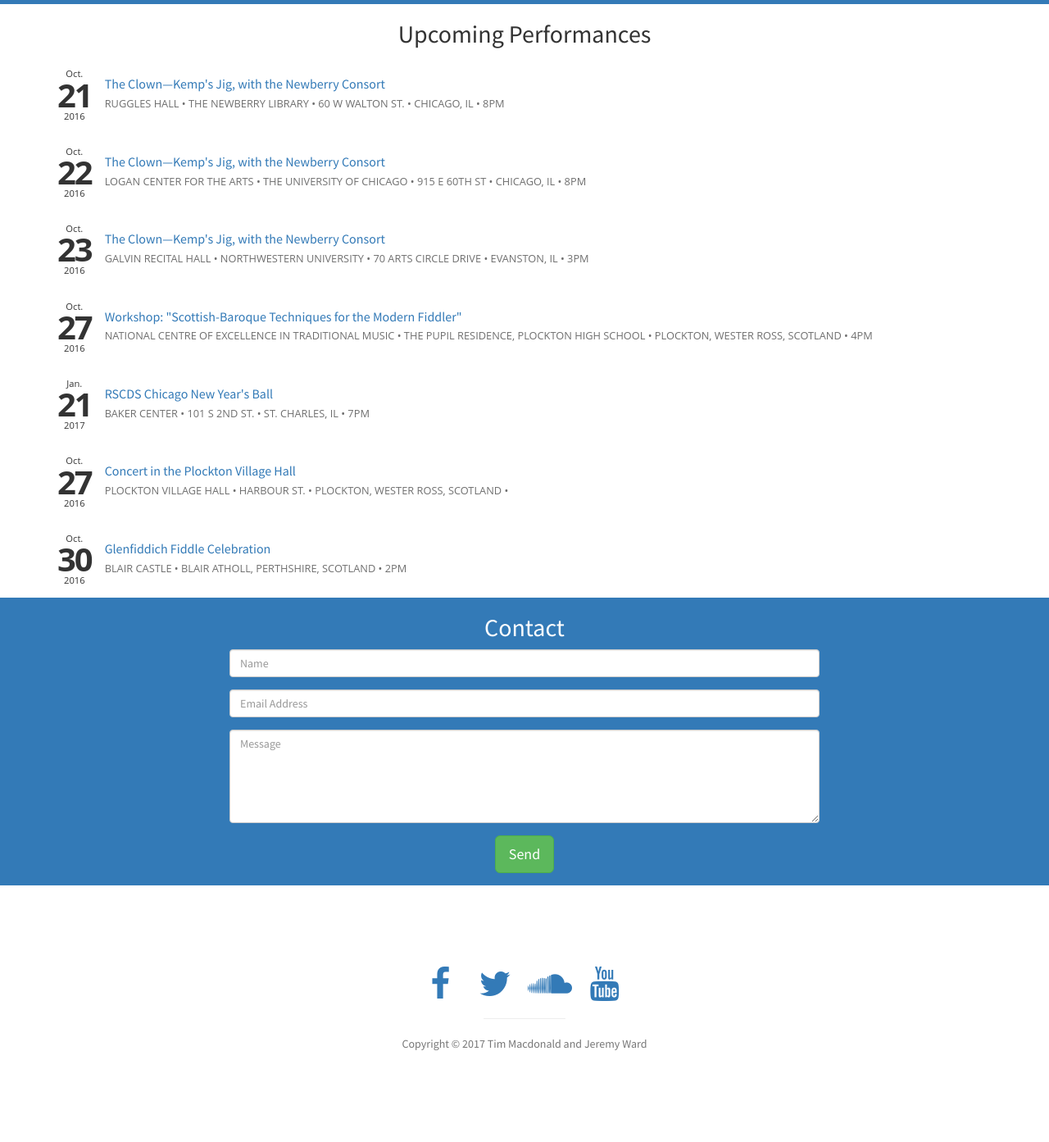
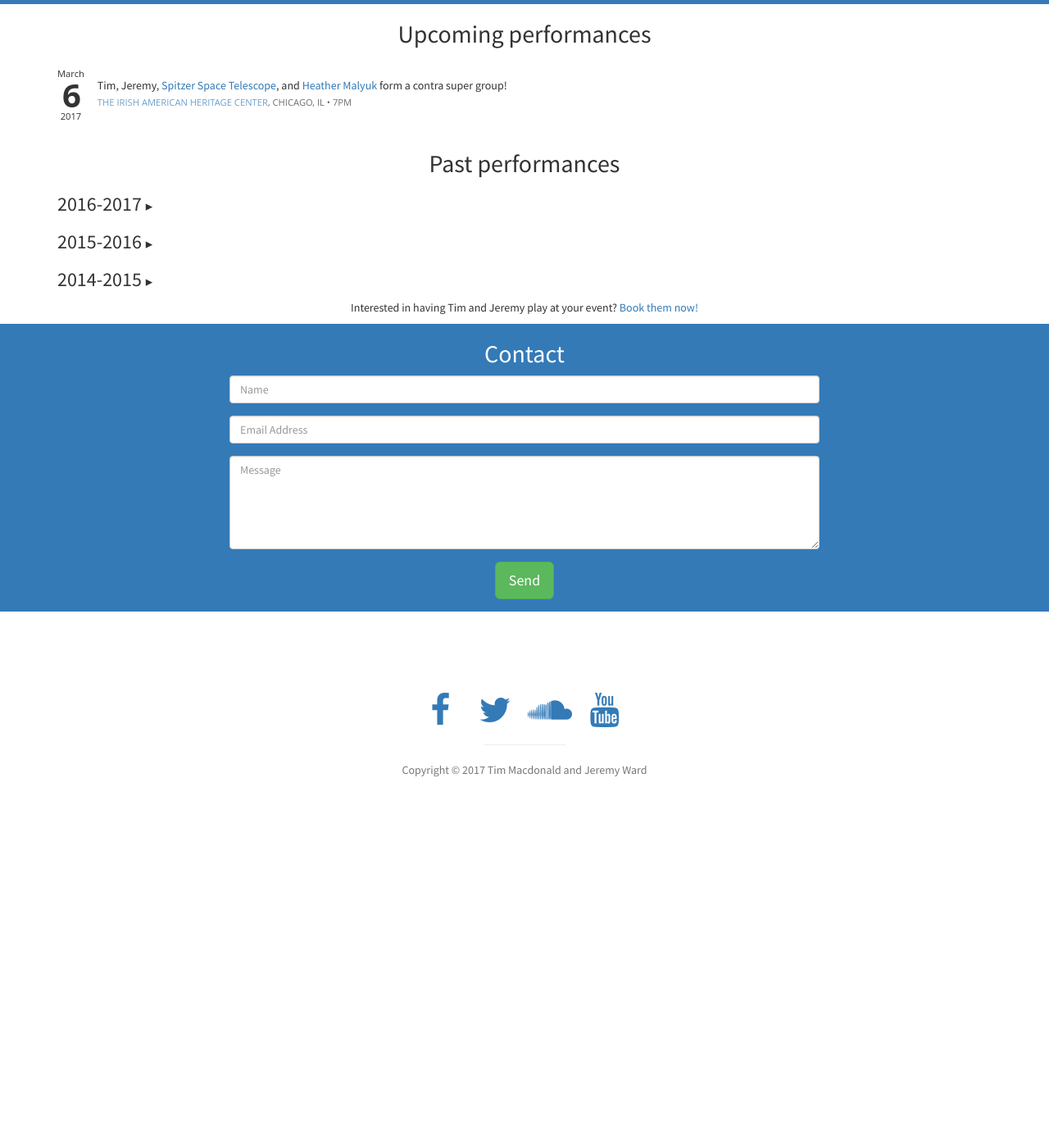
Before and after one commit to timandjeremy/timandjeremy.github.io, a Jekyll site: the page built from index.html, in a window 1280 px wide. Shown: the part 2960-4353 px from the top of the page at 82% size. Built offline with Jekyll 4.4.1, drawn with Linux system fonts in a browser that asks for light colours; after the commit the page ends 4019 px from its top, so only the background shows below that.

Commit message:
Real calendar

```diff
--- /dev/null
+++ b/_data/calendar.yml
@@ -0,0 +1,168 @@
+- season: 2014-2015
+  events:
+
+  - date: 2015-05-17
+    time: 2pm
+    title: "Free Scottish performance with [Jeremy Ward](http://www.jeremydavidward.com/)"
+    location: "[The Duke of Perth](http://www.dukeofperth.com/), Chicago, IL"
+
+  - date: 2015-06-20
+    time: 11:30AM & 3:00pm
+    title: "Scottish concert with [Jeremy Ward](http://www.jeremydavidward.com/) at the [Chicago Highland Games](http://www.chicagoscots.org/highlandgames/)"
+    location: "[Hamilton Lakes](http://www.hamiltonpartners.com/location_overview.php?id=43&region=IL&type=office), Itasca, IL"
+
+  - date: 2015-07-09
+    time: 6:30pm
+    title: "[Midwest Fiddle Championship](http://www.squareroots.org/fiddle/)"
+    location: "[Old Town School of Folk Music](https://www.oldtownschool.org/), Chicago, IL"
+
+  - date: 2015-07-11
+    time: 1:45pm
+    title: "[Midwest Fiddle Championship Finals](http://www.squareroots.org/fiddle/)"
+    location: "[Old Town School of Folk Music](https://www.oldtownschool.org/), Chicago, IL"
+
+- season: 2015-2016
+  events:
+
+  - date: 2015-09-23
+    time: 6pm
+    title: "*[Music of the British Isles with an Italian Twist](http://www.constellation-chicago.com/event/945755-classical-revolution-bbe-chicago/)* with the [Bach and Beethoven Ensemble](http://www.bbensemble.org/)"
+    location: "[Constellation](http://www.constellation-chicago.com/), 3111 N Western Ave., Chicago, IL"
+
+  - date: 2015-10-12
+    time: 7pm
+    title: "[House concert](https://www.facebook.com/events/140135803007308/) with [Jeremy Ward](http://www.jeremydavidward.com)"
+    location: "Wicker Park ([contact Tim](/contact.html) for address), Chicago, IL"
+
+  - date: 2015-10-25
+    title: "[Glenfiddich Fiddle Championship](http://www.glenfiddich.com/uk/explore/latest-events/glenfiddich-fiddle-championship/)"
+    location: Blair Castle, Perthshire, Scotland
+
+  - date: 2015-10-26
+    time: 7:30pm
+    title: "[Dunkeld and District Strathspey and Reel Society](http://www.dunkeldstrathspeyandreel.org/)"
+    location: Dunkeld, Scotland
+
+  - date: 2015-10-29
+    title: "Concert with [Jeremy Ward](http://www.jeremydavidward.com/) at [The National Centre of Excellence in Traditional Music](http://www.musicplockton.org/). Preceded by a workshop."
+    location: Plockton, Scotland
+
+  - date: 2015-12-07
+    time: 7pm
+    title: "[Caledonian Regency Ball](http://chicagolandecd.org/special-events/caledonian-regency-ball/) called by [Susan de Guardiola](http://www.kickery.com/) with [Jeremy Ward](http://www.jeremydavidward.com/) and [Jonathan Whitall](http://thecosmicotters.com/)"
+    location: Oak Park, IL
+
+  - date: 2015-12-16
+    time: 4pm
+    title: "Colloquium on [\"Folk but Baroque: Re-examining the Performance Practice and Genre of 18th-century Scotland\"](https://www.facebook.com/events/1701979106684557/) with [Jeremy Ward](http://www.jeremydavidward.com) and [David Schrader](http://www.davidschrader.com/)"
+    location: "Towner Fellows' Lounge at [The Newberry Library](http://newberry.org/), Chicago, IL"
+
+  - date: 2016-01-15
+    time: 7pm
+    title: "Private event with [Jeremy Ward](http://www.jeremydavidward.com)"
+    location: "Chicago, IL"
+
+  - date: 2016-01-16
+    time: 7pm
+    title: "[Scottish Country Dance Ball](https://rscdschicago.wordpress.com/special-events/) with [Jeremy Ward](http://www.jeremydavidward.com)"
+    location: Baker Community Center, St. Charles, IL
+
+  - date: 2016-01-17
+    time: 1:30pm
+    title: "[Scottish Tea Dance](https://rscdschicago.wordpress.com/special-events/) with [Jeremy Ward](http://www.jeremydavidward.com)"
+    location: Baker Community Center, St. Charles, IL
+
+  - date: 2016-02-05
+    time: 8pm
+    title: "[Old Lazarus' Harp February Concert](https://www.facebook.com/OldLazarusHarp) with [Jeremy Ward](http://www.jeremydavidward.com)"
+    location: "[The Galway Arms](http://galwayarms.com/), 2442 N Clark St, Chicago, IL"
+
+  - date: 2016-02-25
+    title: "Private lecture on musical styles"
+    location: "[Wheaton College](http://www.wheaton.edu/), Wheaton, IL"
+
+  - date: 2016-02-27
+    title: "[University of Glasgow Chicago Burns Supper](http://www.gla.ac.uk/alumni/events/headline_437608_en.html) with [Jeremy Ward](http://www.jeremydavidward.com), [Brandi Berry](http://www.bbensemble.org/leadership/), and [Mady Newfield](https://www.linkedin.com/in/mady-newfield-534b9313)"
+    location: "Chicago, IL"
+
+  - date: 2016-03-06
+    time: 7:30pm
+    title: "Scottish workshop for the [Fiddle Club of the World (Chicago Chapter)](https://www.facebook.com/groups/fiddleclub/) with [Jeremy Ward](http://www.jeremydavidward)"
+    location: "[Seman Violins](http://semanviolins.com/), 4447 Oakton St, Skokie, IL"
+
+  - date: 2016-03-19
+    time: 7:30pm
+    title: "House Concert: *Co-Latha Breith Sona* feat. Tim Macdonald and [Jeremy Ward](http://www.jeremydavidward.com)"
+    location: "Lakeview, Chicago, IL ([Contact Tim](/contact.html) for details)"
+
+  - date: 2016-06-06
+    time: 7pm
+    title: "Tim Macdonald & Jeremy Ward with the Degenerate Train Puns play a contra dance"
+    location: "[The Irish American Heritage Center](http://irish-american.org/), Chicago, IL"
+
+  - date: 2016-06-17
+    time: 8:15pm
+    title: "Tim Macdonald and [Jeremy Ward](http://www.jeremydavidward.com) at the [Chicago Highland Games](http://www.chicagoscots.org/highlandgames/)"
+    location: "[Hamilton Lakes](http://www.hamiltonpartners.com/location_overview.php?id=43&region=IL&type=office), Itasca, IL"
+
+  - date: 2016-06-18
+    time: 11:30am
+    title: "Tim Macdonald and [Jeremy Ward](http://www.jeremydavidward.com) at the [Chicago Highland Games](http://www.chicagoscots.org/highlandgames/)"
+    location: "[Hamilton Lakes](http://www.hamiltonpartners.com/location_overview.php?id=43&region=IL&type=office), Itasca, IL"
+
+  - date: 2016-06-18
+    time: 3pm
+    title: "Tim Macdonald and [Jeremy Ward](http://www.jeremydavidward.com) at the [Chicago Highland Games](http://www.chicagoscots.org/highlandgames/)"
+    location: "[Hamilton Lakes](http://www.hamiltonpartners.com/location_overview.php?id=43&region=IL&type=office), Itasca, IL"
+
+  - date: 2016-07-15
+    title: "Two concerts at the [Jane Austen Festival](http://jasnalouisville.com/2016-jane-austen-festival) with [Jeremy Ward](http://www.jeremydavidward.com)"
+    location: Louisville, KY
+
+- season: 2016-2017
+  events:
+
+  - date: 2016-08-22
+    time: 7pm
+    title: "Tim Macdonald & Jeremy Ward (The Fightin' Seahorses) play a contra dance"
+    location: "[The Irish American Heritage Center](http://irish-american.org/), Chicago, IL"
+
+  - date: 2016-08-25
+    time: 5pm
+    title: "Tim Macdonald, Jeremy Ward, and [The BBE](http://www.bbensemble.org/) at a [Scottish Folk Night](http://www.bbensemble.org/new-events-1/2016/8/25/scottish-folk-night)"
+    location: "[Big Bricks](http://bigbrickschicago.com/), 3832 N Lincoln Ave, Chicago, IL"
+
+  - date: 2016-08-27
+    time: 3:30pm
+    title: "Tim Macdonald & Jeremy Ward (The Disgruntled Porcupines) at [Rogers Pork](http://rpublichouse.com/rogers-pork-barbecue-arts-music-festival/)"
+    location: "Jarvis Ave east of Ashland, Rogers Park, Chicago, IL"
+
+  - date: 2016-09-02
+    time: 6pm
+    title: "[The Midwest Sing & Stomp](https://www.facebook.com/events/157202711380049), with music from Tim Macdonald & Jeremy Ward at 10pm"
+    location: "[Red Line Tap](http://www.redlinetap.com/), 7006 N Glenwood Ave, Chicago, IL"
+
+  - date: 2016-09-08
+    time: 5pm
+    title: "Tim Macdonald, Jeremy Ward, and [The BBE](http://www.bbensemble.org/) at a [Scottish Folk Night](http://www.bbensemble.org/new-events-1/2016/8/11/scottish-folk-night)"
+    location: "[The Scottish Home](http://www.thescottishhome.org/), 2800 Desplaines Ave, North Riverside, IL"
+
+  - date: 2016-09-24
+    time: 8pm
+    title: "[*The Gentle Shepherd*](http://www.bbensemble.org/new-events-1/2016/9/24/the-gentle-shepherd) with Tim Macdonald, Jeremy Ward, and [The BBE](http://www.bbensemble.org/)"
+    location: "[The Old Town School of Folk Music](https://www.oldtownschool.org/), 4544 N Lincoln Ave, Chicago, IL"
+
+  - date: 2016-09-25
+    time: 7pm
+    title: "[*The Gentle Shepherd*](http://www.bbensemble.org/new-events-1/2016/9/25/the-gentle-shepherd-2) with Tim Macdonald, Jeremy Ward, and [The BBE](http://www.bbensemble.org/)"
+    location: "[Theater Wit](https://www.theaterwit.org/), 1229 W Belmont Ave, Chicago, IL"
+
+  - date: 2016-09-28
+    time: 8pm
+    title: "Tim & Jeremy and [Spitzer & Mareva](http://sstandmareva.com/) at [Uncommon Ground](http://www.uncommonground.com/edgewater-location)"
+    location: "1401 W Devon Ave, Chicago, IL"
+
+  - date: 2017-03-06
+    time: 7pm
+    title: "Tim, Jeremy, [Spitzer Space Telescope](http://www.sstmusic.com), and [Heather Malyuk](http://www.glassmountain.com) form a contra super group!"
+    location: "[The Irish American Heritage Center](http://irish-american.org/), Chicago, IL"
--- a/_includes/calendar.html
+++ b/_includes/calendar.html
@@ -2,136 +2,38 @@
   <div class="container">
     <div class="row">
       <div class="col-lg-12 text-center">
-        <h2>Upcoming Performances</h2>
+        {% capture currentUnixTimestamp %}{{ "now" | date: "%s" }}{% endcapture %}
+
+        <h2>Upcoming performances</h2>
         <table class="calendar">
-          <tr>
-            <td class="calendar-date">
-              <span class="calendar-date-month">Oct.</span>
-              <span class="calendar-date-day">21</span>
-              <span class="calendar-date-year">2016</span>
-            </td>
-            <td class="calendar-content">
-              <a href="http://newberryconsort.org/">
-                The Clown—Kemp's Jig, with the Newberry Consort
-              </a>
-              <span class="calendar-location-and-time">
-                Ruggles Hall &bull;
-                The Newberry Library &bull;
-                60 W Walton St. &bull;
-                Chicago, IL &bull;
-                8pm
-              </span>
-            </td>
-          </tr>
-          <tr>
-            <td class="calendar-date">
-              <span class="calendar-date-month">Oct.</span>
-              <span class="calendar-date-day">22</span>
-              <span class="calendar-date-year">2016</span>
-            </td>
-            <td class="calendar-content">
-              <a href="http://newberryconsort.org/">
-                The Clown—Kemp's Jig, with the Newberry Consort
-              </a>
-              <span class="calendar-location-and-time">
-                Logan Center for the Arts &bull;
-                The University of Chicago &bull;
-                915 E 60th St &bull;
-                Chicago, IL &bull;
-                8pm
-              </span>
-            </td>
-          </tr>
-          <tr>
-            <td class="calendar-date">
-              <span class="calendar-date-month">Oct.</span>
-              <span class="calendar-date-day">23</span>
-              <span class="calendar-date-year">2016</span>
-            </td>
-            <td class="calendar-content">
-              <a href="http://newberryconsort.org/">
-                The Clown—Kemp's Jig, with the Newberry Consort
-              </a>
-              <span class="calendar-location-and-time">
-                Galvin Recital Hall &bull;
-                Northwestern University &bull;
-                70 Arts Circle Drive &bull;
-                Evanston, IL &bull;
-                3pm
-              </span>
-            </td>
-          </tr>
-          <tr>
-            <td class="calendar-date">
-              <span class="calendar-date-month">Oct.</span>
-              <span class="calendar-date-day">27</span>
-              <span class="calendar-date-year">2016</span>
-            </td>
-            <td class="calendar-content">
-              <a href="http://www.musicplockton.org/">
-                Workshop: "Scottish-Baroque Techniques for the Modern Fiddler"
-              </a>
-              <span class="calendar-location-and-time">
-                National Centre of Excellence in Traditional Music &bull;
-                The Pupil Residence, Plockton High School &bull;
-                Plockton, Wester Ross, Scotland &bull;
-                4pm
-              </span>
-            </td>
-          </tr>
-           <tr>
-            <td class="calendar-date">
-              <span class="calendar-date-month">Jan.</span>
-              <span class="calendar-date-day">21</span>
-              <span class="calendar-date-year">2017</span>
-            </td>
-            <td class="calendar-content">
-              <a href="https://rscdschicago.wordpress.com/special-events/">
-                RSCDS Chicago New Year's Ball
-              </a>
-              <span class="calendar-location-and-time">
-                Baker Center &bull;
-                101 S 2nd St. &bull;
-                St. Charles, IL &bull;
-                7pm
-              </span>
-            </td>
-          </tr>
-          <tr>
-            <td class="calendar-date">
-              <span class="calendar-date-month">Oct.</span>
-              <span class="calendar-date-day">27</span>
-              <span class="calendar-date-year">2016</span>
-            </td>
-            <td class="calendar-content">
-              <a href="http://www.plockton.com/">
-                Concert in the Plockton Village Hall
-              </a>
-              <span class="calendar-location-and-time">
-                Plockton Village Hall &bull;
-                Harbour St. &bull;
-                Plockton, Wester Ross, Scotland &bull;
-              </span>
-            </td>
-          </tr>
-          <tr>
-            <td class="calendar-date">
-              <span class="calendar-date-month">Oct.</span>
-              <span class="calendar-date-day">30</span>
-              <span class="calendar-date-year">2016</span>
-            </td>
-            <td class="calendar-content">
-              <a href="http://www.glenfiddich.com/uk/explore/latest-events/glenfiddich-fiddle-championship/">
-                Glenfiddich Fiddle Celebration
-              </a>
-              <span class="calendar-location-and-time">
-                Blair Castle &bull;
-                Blair Atholl, Perthshire, Scotland &bull;
-                2pm
-              </span>
-            </td>
-          </tr>
+          {%for event in site.data.calendar.last.events %}
+            {% capture eventUnixTimestamp %}{{ event.date | date: "%s" }}{% endcapture %}
+
+            {% if eventUnixTimestamp > currentUnixTimestamp %}
+              {% include custom/calendar_event.html pastOrFuture="future" %}
+            {% endif %}
+          {% endfor %}
         </table>
+
+        <h2>Past performances</h2>
+        {%for season in site.data.calendar reversed %}
+          <h3 class="calendar-season-title">
+            {{ season.season }}
+            <span class="calendar-season-title-arrow">&#9656;</span>
+          </h3>
+          <div class="calendar-season">
+            <table class="calendar">
+              {%for event in season.events %}
+                {% capture eventUnixTimestamp %}{{ event.date | date: "%s" }}{% endcapture %}
+                {% if eventUnixTimestamp < currentUnixTimestamp %}
+                  {% include custom/calendar_event.html pastOrFuture="past" %}
+                {% endif %}
+              {% endfor %}
+            </table>
+          </div>
+        {% endfor %}
+
+        <p>Interested in having Tim and Jeremy play at your event? <a href="#contact">Book them now!</a></p>
       </div>
     </div>
   </div>
--- /dev/null
+++ b/_includes/custom/calendar_event.html
@@ -0,0 +1,16 @@
+<tr data-season="{{ event.season }}">
+  <td data-date="{{ event.date }}" class="calendar-date">
+    <span class="calendar-date-month">{{ event.date | date: "%B" }}</span>
+    <span class="calendar-date-day">{{ event.date | date: "%-d" }}</span>
+    <span class="calendar-date-year">{{ event.date | date: "%Y" }}</span>
+  </td>
+  <td>
+    {{ event.title | markdownify | remove: '<p>' | remove: '</p>' }}
+    <span class="calendar-location-and-time">
+      {{ event.location | markdownify | remove: '<p>' | remove: '</p>' }}
+      {% if event.time %}
+        &bull; {{ event.time }}
+      {% endif %}
+    </span>
+  </td>
+</tr>
--- /dev/null
+++ b/_includes/custom/calendar_season_header.html
@@ -0,0 +1,6 @@
+{% if event.season != currentSeason %}
+  <tr class="calendar-past calendar-season-header" data-season="{{ event.season }}">
+    <td colspan="2"><h3>{{ event.season }} season</h3></td>
+  </tr>
+  {% assign currentSeason = event.season %}
+{% endif %}
--- a/_includes/scripts.html
+++ b/_includes/scripts.html
@@ -6,3 +6,4 @@
 
 <!-- Custom Theme JavaScript -->
 <script src="js/custom.js"></script>
+<script src="js/calendar.js"></script>
--- a/css/stylish-portfolio.css
+++ b/css/stylish-portfolio.css
@@ -283,6 +283,7 @@ a {
 table.calendar {
   background: none;
   border: none;
+  text-align: left;
 }
 
 table.calendar a {
@@ -338,6 +339,7 @@ table.calendar tr:nth-of-type(2n) {
 
 .calendar-season-title {
   cursor: pointer;
+  text-align: left;
 }
 
 .calendar-season-title-arrow {
--- /dev/null
+++ b/js/calendar.js
@@ -0,0 +1,11 @@
+$(function() {
+  $(".calendar-season-title").click(function() {
+    var $title = $(this);
+    var $season = $title.next();
+    var $arrow = $title.find(".calendar-season-title-arrow");
+
+    var newArrow = $season.is(":visible") ? "&#9656;" : "&#9662;";
+    $arrow.html(newArrow);
+    $title.next().slideToggle();
+  });
+});
```
Also changed, not shown: _includes/custom/calendar_event_list.html (added, +17 -0 lines).
